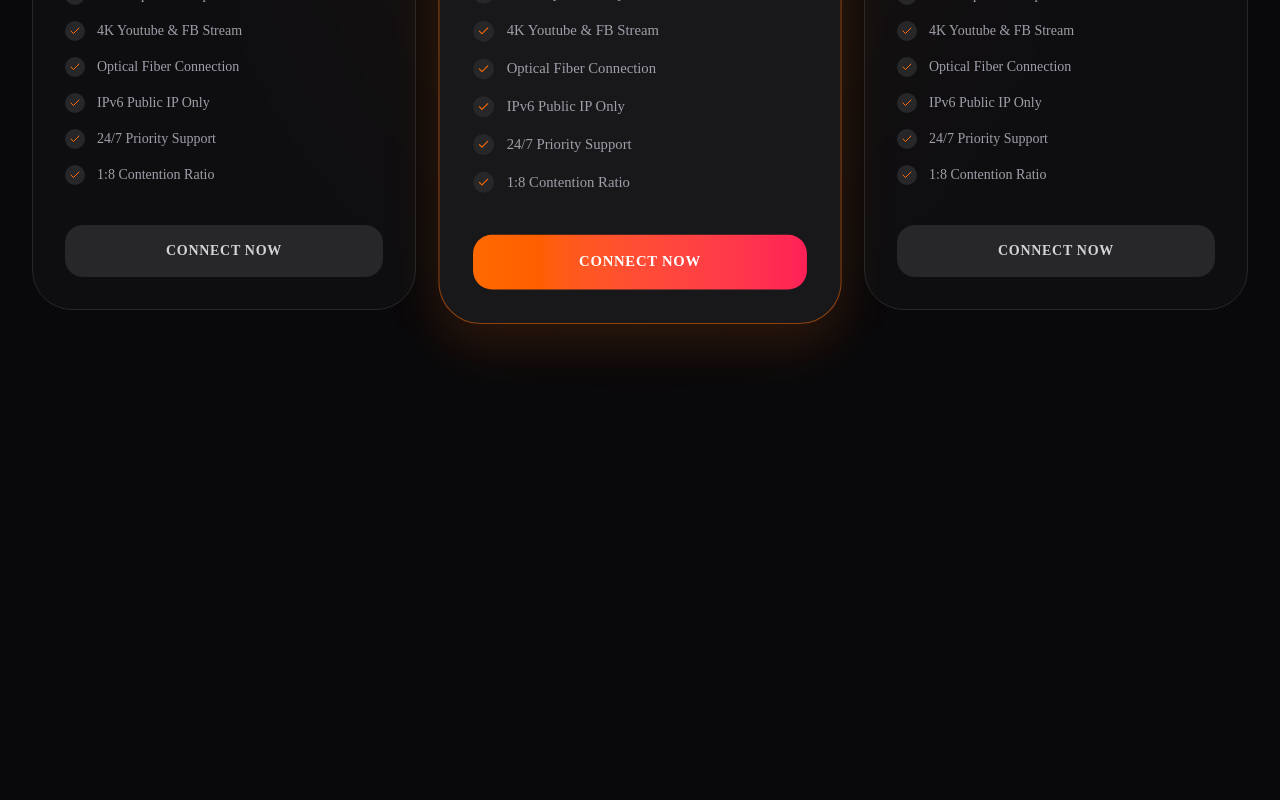
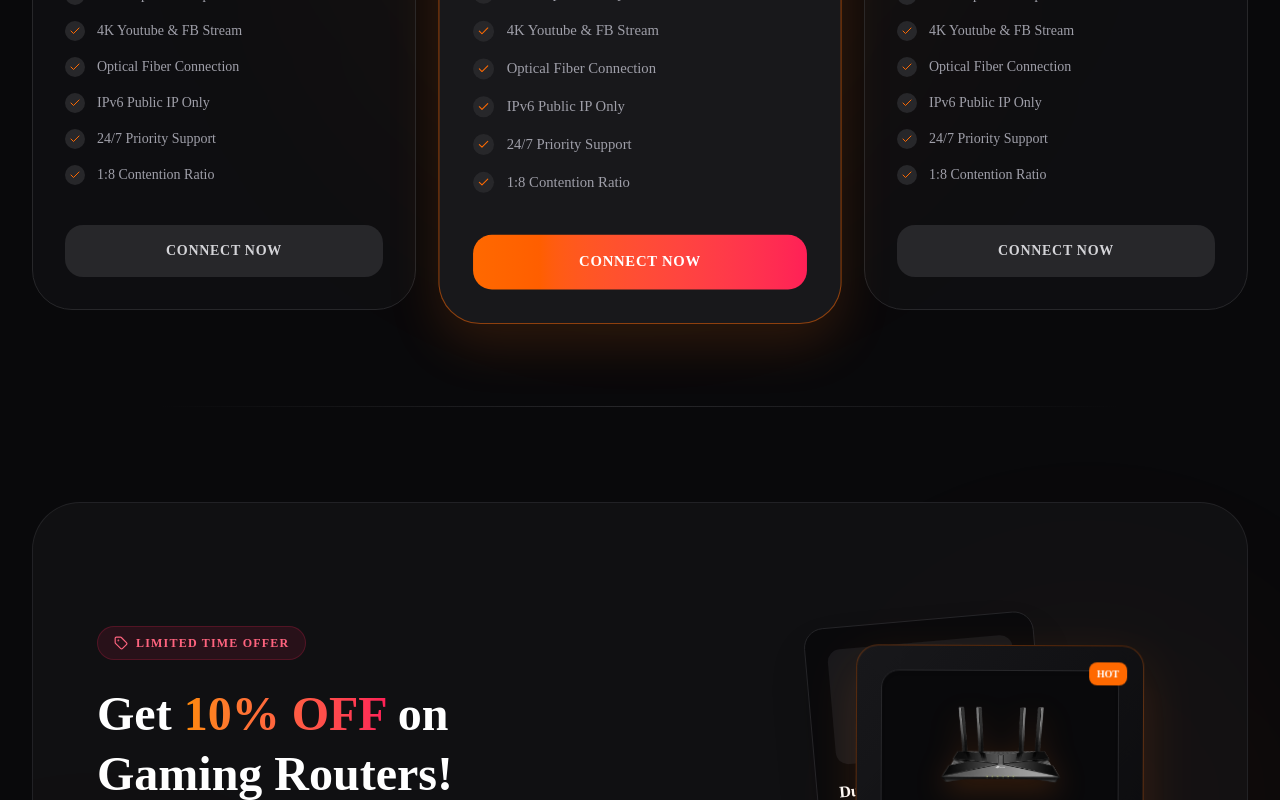
Before and after one commit to shuvostack/orbital-net, a Next.js app in the folder client/: page / in a window 1280 px wide. Shown: the part 2000-2800 px from the top of the page. Before the commit the page ends 2406 px from the top, so only its background shows below. Built offline with nearby package versions, Linux system fonts and the light colour scheme.

Commit message:
Add animated hardware shop teaser with floating products

```diff
--- a/client/src/app/page.js
+++ b/client/src/app/page.js
@@ -5,6 +5,7 @@ import { motion } from "framer-motion";
 import { ChevronRight, Zap, ShieldCheck, Activity } from "lucide-react";
 import Features from "@/components/Features";
 import Packages from '@/components/Packages';
+import ShopTeaser from '@/components/ShopTeaser';
 
 export default function Home() {
   return (
@@ -143,6 +144,11 @@ export default function Home() {
         <Packages></Packages>
       </div>
 
+    {/* shop teaser section */}
+      <div>
+        <ShopTeaser></ShopTeaser>
+      </div>
+
     </div>
   );
 }
--- /dev/null
+++ b/client/src/components/ShopTeaser.jsx
@@ -0,0 +1,151 @@
+'use client';
+
+import Link from 'next/link';
+import Image from 'next/image';
+import { motion } from 'framer-motion';
+import { ShoppingBag, ArrowRight, Tag, Star } from 'lucide-react';
+
+export default function ShopTeaser() {
+  return (
+    <section className="py-24 bg-zinc-950 relative overflow-hidden">
+      {/* Background Separation Line & Glow */}
+      <div className="absolute top-0 left-1/2 -translate-x-1/2 w-3/4 h-px bg-gradient-to-r from-transparent via-zinc-800 to-transparent" />
+      <div className="absolute right-0 top-1/4 w-96 h-96 bg-orange-600/5 rounded-full blur-[100px] pointer-events-none" />
+
+      <div className="max-w-7xl mx-auto px-4 sm:px-6 lg:px-8 relative z-10">
+        <div className="bg-zinc-900/50 border border-zinc-800/80 rounded-[3rem] p-8 md:p-16 overflow-hidden relative">
+
+          {/* Inner Glow */}
+          <div className="absolute -bottom-20 -left-20 w-[300px] h-[300px] bg-rose-500/10 blur-[80px] rounded-full pointer-events-none" />
+
+          <div className="grid grid-cols-1 lg:grid-cols-2 gap-16 items-center">
+
+            {/* Left */}
+            <motion.div
+              initial={{ opacity: 0, x: -30 }}
+              whileInView={{ opacity: 1, x: 0 }}
+              viewport={{ once: true }}
+              transition={{ duration: 0.8 }}
+            >
+              <div className="inline-flex items-center gap-2 px-4 py-2 rounded-full bg-rose-500/10 border border-rose-500/20 text-rose-400 font-bold text-xs uppercase tracking-widest mb-6">
+                <Tag className="w-3.5 h-3.5" />
+                Limited Time Offer
+              </div>
+
+              <h2 className="text-4xl md:text-5xl font-black text-white leading-tight mb-6">
+                Get <span className="text-transparent bg-clip-text bg-gradient-to-r from-orange-400 to-rose-500">10% OFF</span> on <br />
+                Gaming Routers!
+              </h2>
+
+              <p className="text-zinc-400 text-lg mb-10 max-w-md leading-relaxed font-medium">
+                Max out your Fiber connection with our premium range of dual-band routers, ONUs, and networking gears. Perfect for 4K streaming and zero-ping gaming.
+              </p>
+
+              <div className="flex flex-col sm:flex-row gap-4">
+                <Link href="/products" className="inline-flex items-center justify-center gap-2 bg-white text-zinc-950 px-8 py-4 rounded-2xl font-black text-sm uppercase tracking-wider hover:bg-zinc-200 transition-all hover:scale-105">
+                  <ShoppingBag className="w-4 h-4" />
+                  Shop Hardware
+                </Link>
+                <Link href="/products" className="inline-flex items-center justify-center gap-2 text-zinc-300 px-8 py-4 rounded-2xl font-bold text-sm uppercase tracking-wider hover:text-white transition-all group">
+                  View All Specs
+                  <ArrowRight className="w-4 h-4 group-hover:translate-x-1 transition-transform" />
+                </Link>
+              </div>
+            </motion.div>
+
+            {/* Floating Product Cards */}
+            <div className="relative h-[400px] lg:h-[500px] flex items-center justify-center lg:justify-end">
+
+              {/* Card 1 */}
+              <motion.div
+                initial={{ opacity: 0, scale: 0.8, rotate: -5 }}
+                whileInView={{ opacity: 1, scale: 1, rotate: -5 }}
+                viewport={{ once: true }}
+                animate={{
+                  y: [0, 8, 0],
+                }}
+                transition={{
+                  duration: 0.8,
+                  delay: 0.2,
+                  y: { duration: 6, repeat: Infinity, ease: "easeInOut" }
+                }}
+                className="absolute right-10 md:right-32 top-10 w-64 bg-zinc-950 border border-zinc-800 rounded-3xl p-6 shadow-2xl opacity-60 scale-90"
+              >
+                <div className="w-full h-32 bg-zinc-900 rounded-xl mb-4 flex items-center justify-center relative overflow-hidden">
+                  <div className="w-20 h-20 bg-zinc-800 rounded-lg blur-md absolute"></div>
+
+                  <Image
+                    src="/onu.png"
+                    alt="ONU Device"
+                    fill
+                    className="object-contain p-4 z-10"
+                    onError={(e) => e.target.style.display='none'}
+                  />
+                  <span className="text-zinc-500 text-xs font-bold z-0 absolute">XPON ONU</span>
+                </div>
+                <h3 className="text-white font-bold text-lg">Dual-Band ONU</h3>
+                <p className="text-rose-400 font-black mt-1">৳ ২,২০০</p>
+              </motion.div>
+
+              {/* Card 2 */}
+              <motion.div
+                initial={{ opacity: 0, y: 50 }}
+                whileInView={{ opacity: 1, y: 0 }}
+                viewport={{ once: true }}
+                animate={{
+                  y: [-12, 12, -12],
+                  x: [-3, 3, -3],
+                  rotateZ: [-1.5, 1.5, -1.5]
+                }}
+                transition={{
+                  duration: 0.8,
+                  delay: 0.1,
+                  y: { duration: 7, repeat: Infinity, ease: "easeInOut", delay: 1 },
+                  x: { duration: 7, repeat: Infinity, ease: "easeInOut", delay: 1 },
+                  rotateZ: { duration: 7, repeat: Infinity, ease: "easeInOut", delay: 1 },
+                }}
+                className="absolute right-0 md:right-10 z-10 w-72 bg-gradient-to-br from-zinc-900 to-zinc-950 border border-orange-500/30 rounded-3xl p-6 shadow-[0_20px_50px_rgba(249,115,22,0.15)] backdrop-blur-xl group"
+              >
+                <div className="absolute top-4 right-4 bg-orange-500 text-white text-[10px] font-black uppercase px-2 py-1 rounded-md z-20">
+                  Hot
+                </div>
+
+                {/* Image Container */}
+                <div className="w-full h-40 bg-zinc-950 rounded-2xl mb-5 relative flex items-center justify-center p-4 border border-zinc-800 shadow-inner overflow-hidden">
+
+                  <Image
+                    src="/tp_link.png"
+                    alt="TP-Link Archer AX53"
+                    fill
+                    className="object-contain p-3 z-10 drop-shadow-[0_10px_15px_rgba(249,115,22,0.2)] transition-transform duration-500 group-hover:scale-110"
+                    onError={(e) => e.target.style.display='none'}
+                  />
+
+                  {/* Placeholder Background */}
+                  {/* <div className="absolute inset-0 m-4 border-2 border-dashed border-zinc-800 rounded-xl flex items-center justify-center flex-col gap-2 z-0">
+                     <Star className="w-6 h-6 text-zinc-800" />
+                  </div> */}
+                </div>
+
+                <div className="space-y-1">
+                  <div className="flex gap-1 mb-2">
+                    {[1,2,3,4,5].map((star) => (
+                      <Star key={star} className="w-3 h-3 text-orange-400 fill-orange-400" />
+                    ))}
+                  </div>
+                  <h3 className="text-xl font-black text-white leading-tight">TP-Link Archer AX53</h3>
+                  <p className="text-zinc-400 text-xs font-medium">AX3000 Dual Band Gigabit</p>
+                  <div className="flex items-center gap-3 mt-4 pt-4 border-t border-zinc-800">
+                    <p className="text-2xl font-black text-transparent bg-clip-text bg-gradient-to-r from-orange-400 to-rose-500">৳ ৫,৫০০</p>
+                    <p className="text-sm font-medium text-zinc-500 line-through">৳ ৬,০০০</p>
+                  </div>
+                </div>
+              </motion.div>
+
+            </div>
+          </div>
+        </div>
+      </div>
+    </section>
+  );
+}
```
Also changed, not shown: client/public/onu.png (added), client/public/tp_link.png (added).
